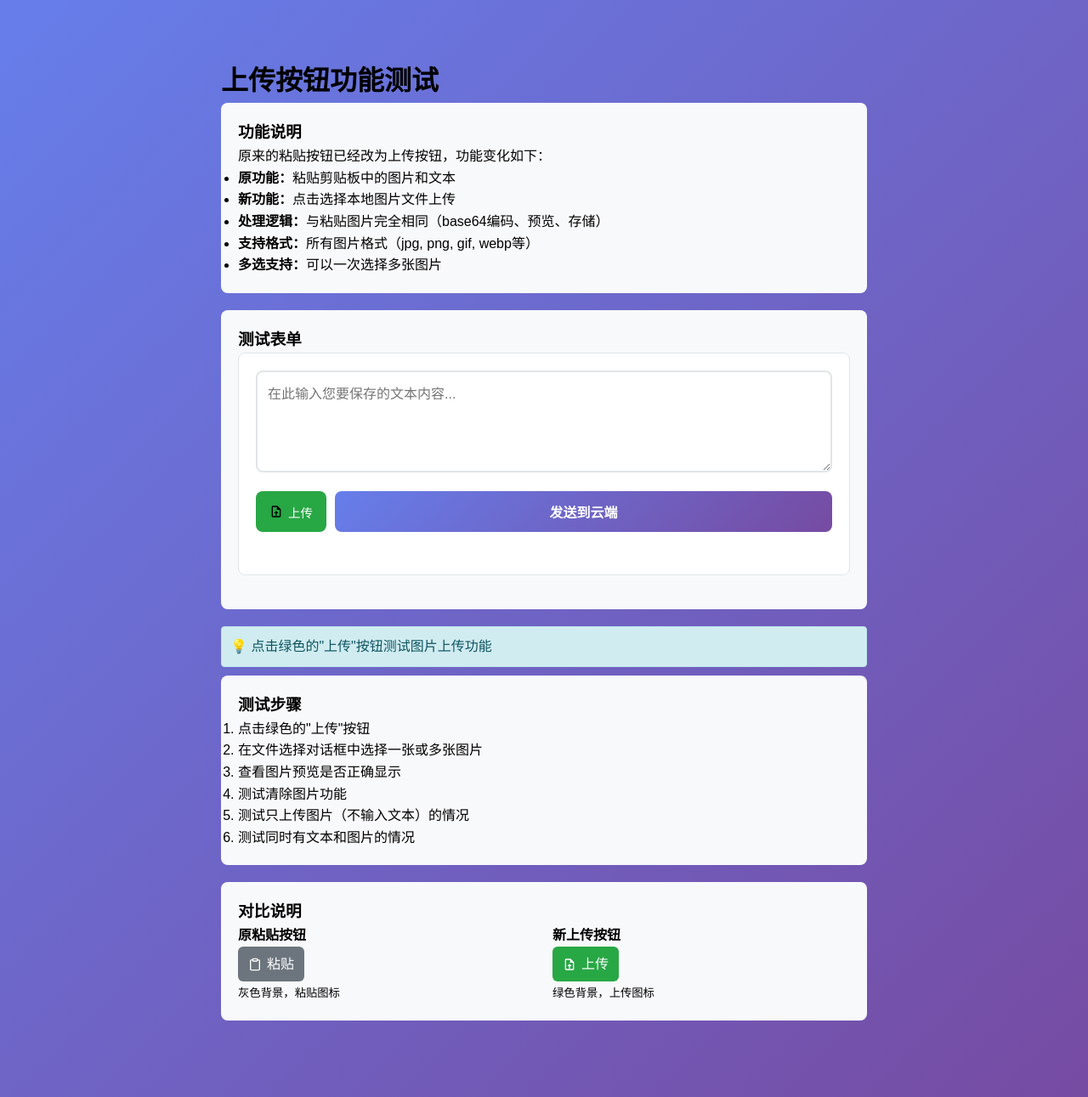
After one commit to lukechern/CloudClipboard, a PHP site: page /cloudflare-pages-upgrade/public/test-upload-button.html in a window 1280 px wide. The commit adds this page. Shown: the whole page at 85% size. Run offline with PHP 8.4, Linux system fonts and the light colour scheme.

Commit message:
feat(upload): 将粘贴按钮改为上传按钮，支持本地图片上传
- 添加上传按钮和相关功能，保留原有粘贴功能
- 更新按钮样式、图标和颜色
- 新增文件选择和上传逻辑
- 保留图片处理和存储逻辑不变
- 添加测试页面和对比说明

```diff
--- a/cloudflare-pages-upgrade/public/css/form.css
+++ b/cloudflare-pages-upgrade/public/css/form.css
@@ -100,7 +100,7 @@
         flex-direction: column;
     }
 
-    .paste-btn {
+    .upload-btn {
         width: 100%;
         justify-content: center;
     }
@@ -231,8 +231,8 @@
     margin-top: 15px;
 }
 
-.paste-btn {
-    background: #6c757d;
+.upload-btn {
+    background: #28a745;
     color: white;
     border: none;
     padding: 12px 16px;
@@ -247,12 +247,12 @@
     flex-shrink: 0;
 }
 
-.paste-btn:hover {
-    background: #5a6268;
+.upload-btn:hover {
+    background: #218838;
     transform: translateY(-1px);
 }
 
-.paste-btn:active {
+.upload-btn:active {
     transform: translateY(0);
 }
 
--- a/cloudflare-pages-upgrade/public/js/clipboard.js
+++ b/cloudflare-pages-upgrade/public/js/clipboard.js
@@ -6,10 +6,12 @@ class ClipboardImageHandler {
     }
 
     init() {
-        // 绑定粘贴按钮事件
-        const pasteBtn = document.getElementById('pasteBtn');
-        if (pasteBtn) {
-            pasteBtn.addEventListener('click', () => this.handlePasteClick());
+        // 绑定上传按钮事件
+        const uploadBtn = document.getElementById('uploadBtn');
+        const fileInput = document.getElementById('fileInput');
+        if (uploadBtn && fileInput) {
+            uploadBtn.addEventListener('click', () => this.handleUploadClick());
+            fileInput.addEventListener('change', (e) => this.handleFileSelect(e));
         }
 
         // 绑定移除图片按钮事件
@@ -24,19 +26,104 @@ class ClipboardImageHandler {
         // 监听键盘快捷键
         document.addEventListener('keydown', (e) => {
             if ((e.ctrlKey || e.metaKey) && e.key === 'v') {
-                // Ctrl+V 或 Cmd+V
+                // Ctrl+V 或 Cmd+V - 检查是否有新的剪贴板内容
                 setTimeout(() => this.checkClipboard(), 100);
             }
         });
     }
 
-    async handlePasteClick() {
+    handleUploadClick() {
+        const fileInput = document.getElementById('fileInput');
+        if (fileInput) {
+            fileInput.click();
+        }
+    }
+
+    async handleFileSelect(event) {
+        const files = event.target.files;
+        if (!files || files.length === 0) return;
+
+        let addedCount = 0;
+        for (let file of files) {
+            if (file.type.startsWith('image/')) {
+                await this.addImage(file);
+                addedCount++;
+            }
+        }
+
+        if (addedCount > 0) {
+            if (typeof showNotification === 'function') {
+                showNotification(`已添加 ${addedCount} 张图片`);
+            }
+        } else {
+            if (typeof showNotification === 'function') {
+                showNotification('请选择图片文件');
+            }
+        }
+
+        // 清空文件输入，允许重复选择相同文件
+        event.target.value = '';
+    }
+
+    async checkClipboard() {
         try {
             await this.readClipboard();
         } catch (error) {
-            console.error('读取剪贴板失败:', error);
-            if (typeof showNotification === 'function') {
-                showNotification('读取剪贴板失败: ' + error.message);
+            // 静默处理错误，避免频繁提示
+            console.log('检查剪贴板失败:', error.message);
+        }
+    }
+
+    async readClipboard() {
+        if (!navigator.clipboard) {
+            throw new Error('浏览器不支持剪贴板API');
+        }
+
+        try {
+            // 尝试读取剪贴板内容
+            const clipboardItems = await navigator.clipboard.read();
+
+            let hasContent = false;
+
+            for (const clipboardItem of clipboardItems) {
+                // 处理图片
+                for (const type of clipboardItem.types) {
+                    if (type.startsWith('image/')) {
+                        const blob = await clipboardItem.getType(type);
+                        await this.addImage(blob);
+                        hasContent = true;
+                    }
+                }
+
+                // 处理文本
+                if (clipboardItem.types.includes('text/plain')) {
+                    const textBlob = await clipboardItem.getType('text/plain');
+                    const text = await textBlob.text();
+                    if (text.trim()) {
+                        this.addText(text.trim());
+                        hasContent = true;
+                    }
+                }
+            }
+
+            if (hasContent && typeof showNotification === 'function') {
+                showNotification('已从剪贴板添加内容');
+            }
+
+        } catch (error) {
+            // 如果新API失败，尝试旧的文本API
+            try {
+                const text = await navigator.clipboard.readText();
+                if (text.trim()) {
+                    this.addText(text.trim());
+                    if (typeof showNotification === 'function') {
+                        showNotification('已从剪贴板添加文本');
+                    }
+                } else {
+                    throw new Error('剪贴板为空');
+                }
+            } catch (textError) {
+                throw new Error('无法访问剪贴板内容');
             }
         }
     }
--- /dev/null
+++ b/cloudflare-pages-upgrade/public/test-upload-button.html
@@ -0,0 +1,171 @@
+<!DOCTYPE html>
+<html lang="zh-CN">
+<head>
+    <meta charset="UTF-8">
+    <meta name="viewport" content="width=device-width, initial-scale=1.0">
+    <title>上传按钮测试</title>
+    <link rel="stylesheet" href="css/base.css">
+    <link rel="stylesheet" href="css/form.css">
+    <link rel="stylesheet" href="css/components.css">
+    <style>
+        body {
+            font-family: Arial, sans-serif;
+            max-width: 800px;
+            margin: 50px auto;
+            padding: 20px;
+            line-height: 1.6;
+        }
+        .test-section {
+            background: #f8f9fa;
+            padding: 20px;
+            border-radius: 8px;
+            margin-bottom: 20px;
+        }
+        .demo-form {
+            background: white;
+            border: 1px solid #e1e5e9;
+            border-radius: 8px;
+            padding: 20px;
+            margin-bottom: 20px;
+        }
+        .status {
+            padding: 10px;
+            margin: 10px 0;
+            border-radius: 4px;
+        }
+        .success {
+            background: #d4edda;
+            color: #155724;
+            border: 1px solid #c3e6cb;
+        }
+        .info {
+            background: #d1ecf1;
+            color: #0c5460;
+            border: 1px solid #bee5eb;
+        }
+    </style>
+</head>
+<body>
+    <h1>上传按钮功能测试</h1>
+
+    <div class="test-section">
+        <h3>功能说明</h3>
+        <p>原来的粘贴按钮已经改为上传按钮，功能变化如下：</p>
+        <ul>
+            <li><strong>原功能：</strong>粘贴剪贴板中的图片和文本</li>
+            <li><strong>新功能：</strong>点击选择本地图片文件上传</li>
+            <li><strong>处理逻辑：</strong>与粘贴图片完全相同（base64编码、预览、存储）</li>
+            <li><strong>支持格式：</strong>所有图片格式（jpg, png, gif, webp等）</li>
+            <li><strong>多选支持：</strong>可以一次选择多张图片</li>
+        </ul>
+    </div>
+
+    <div class="test-section">
+        <h3>测试表单</h3>
+        <div class="demo-form">
+            <form id="test-form">
+                <div class="input-section">
+                    <div class="textarea-container">
+                        <textarea id="content-input" name="content" placeholder="在此输入您要保存的文本内容..."></textarea>
+                        <button type="button" class="clear-btn" id="clearBtn" title="清空内容">
+                            <img src="img/clear.svg" alt="清空" width="24" height="24">
+                        </button>
+                    </div>
+                    <div class="image-preview-container" id="imagePreviewContainer" style="display: none;">
+                        <div class="image-preview-header">
+                            <span class="image-preview-title">图片预览</span>
+                            <button type="button" class="remove-image-btn" id="removeImageBtn" title="清除图片">
+                                <img src="img/clear.svg" alt="清除" width="16" height="16">
+                                <span class="remove-btn-text">清除</span>
+                            </button>
+                        </div>
+                        <div class="image-preview" id="imagePreview"></div>
+                    </div>
+                    <div class="form-actions">
+                        <button type="button" class="upload-btn" id="uploadBtn" title="上传图片文件">
+                            <img src="img/upload.svg" alt="上传" width="16" height="16">
+                            上传
+                        </button>
+                        <input type="file" id="fileInput" accept="image/*" multiple style="display: none;">
+                        <button type="submit">发送到云端</button>
+                    </div>
+                </div>
+            </form>
+        </div>
+    </div>
+
+    <div id="status"></div>
+
+    <div class="test-section">
+        <h3>测试步骤</h3>
+        <ol>
+            <li>点击绿色的"上传"按钮</li>
+            <li>在文件选择对话框中选择一张或多张图片</li>
+            <li>查看图片预览是否正确显示</li>
+            <li>测试清除图片功能</li>
+            <li>测试只上传图片（不输入文本）的情况</li>
+            <li>测试同时有文本和图片的情况</li>
+        </ol>
+    </div>
+
+    <div class="test-section">
+        <h3>对比说明</h3>
+        <div style="display: flex; gap: 20px;">
+            <div style="flex: 1;">
+                <h4>原粘贴按钮</h4>
+                <div style="background: #6c757d; color: white; padding: 8px 12px; border-radius: 6px; display: inline-flex; align-items: center; gap: 6px;">
+                    <img src="img/paste.svg" alt="粘贴" width="16" height="16" style="filter: brightness(0) invert(1);">
+                    粘贴
+                </div>
+                <p><small>灰色背景，粘贴图标</small></p>
+            </div>
+            <div style="flex: 1;">
+                <h4>新上传按钮</h4>
+                <div style="background: #28a745; color: white; padding: 8px 12px; border-radius: 6px; display: inline-flex; align-items: center; gap: 6px;">
+                    <img src="img/upload.svg" alt="上传" width="16" height="16" style="filter: brightness(0) invert(1);">
+                    上传
+                </div>
+                <p><small>绿色背景，上传图标</small></p>
+            </div>
+        </div>
+    </div>
+
+    <script src="js/clipboard.js"></script>
+    <script>
+        function showStatus(message, type) {
+            const status = document.getElementById('status');
+            status.innerHTML = `<div class="status ${type}">${message}</div>`;
+        }
+
+        // 监听表单提交（仅用于测试）
+        document.getElementById('test-form').addEventListener('submit', function(e) {
+            e.preventDefault();
+
+            const content = document.getElementById('content-input').value.trim();
+            const hasImages = window.clipboardHandler && window.clipboardHandler.hasImages();
+            const imageCount = hasImages ? window.clipboardHandler.getImageCount() : 0;
+
+            if (!content && !hasImages) {
+                showStatus('请输入文本内容或上传图片', 'info');
+                return;
+            }
+
+            let message = '测试提交成功！';
+            if (content && hasImages) {
+                message += ` 包含文本内容和 ${imageCount} 张图片`;
+            } else if (hasImages) {
+                message += ` 包含 ${imageCount} 张图片（无文本）`;
+            } else {
+                message += ' 包含文本内容（无图片）';
+            }
+
+            showStatus(message, 'success');
+        });
+
+        // 页面加载时显示说明
+        window.addEventListener('load', () => {
+            showStatus('💡 点击绿色的"上传"按钮测试图片上传功能', 'info');
+        });
+    </script>
+</body>
+</html>
```
Also changed, not shown: cloudflare-pages-upgrade/public/index.html (+4 -3 lines), cloudflare-pages-upgrade/public/test-button-comparison.html (added, +174 -0 lines), cloudflare-pages-upgrade/public/img/upload.svg (added).
